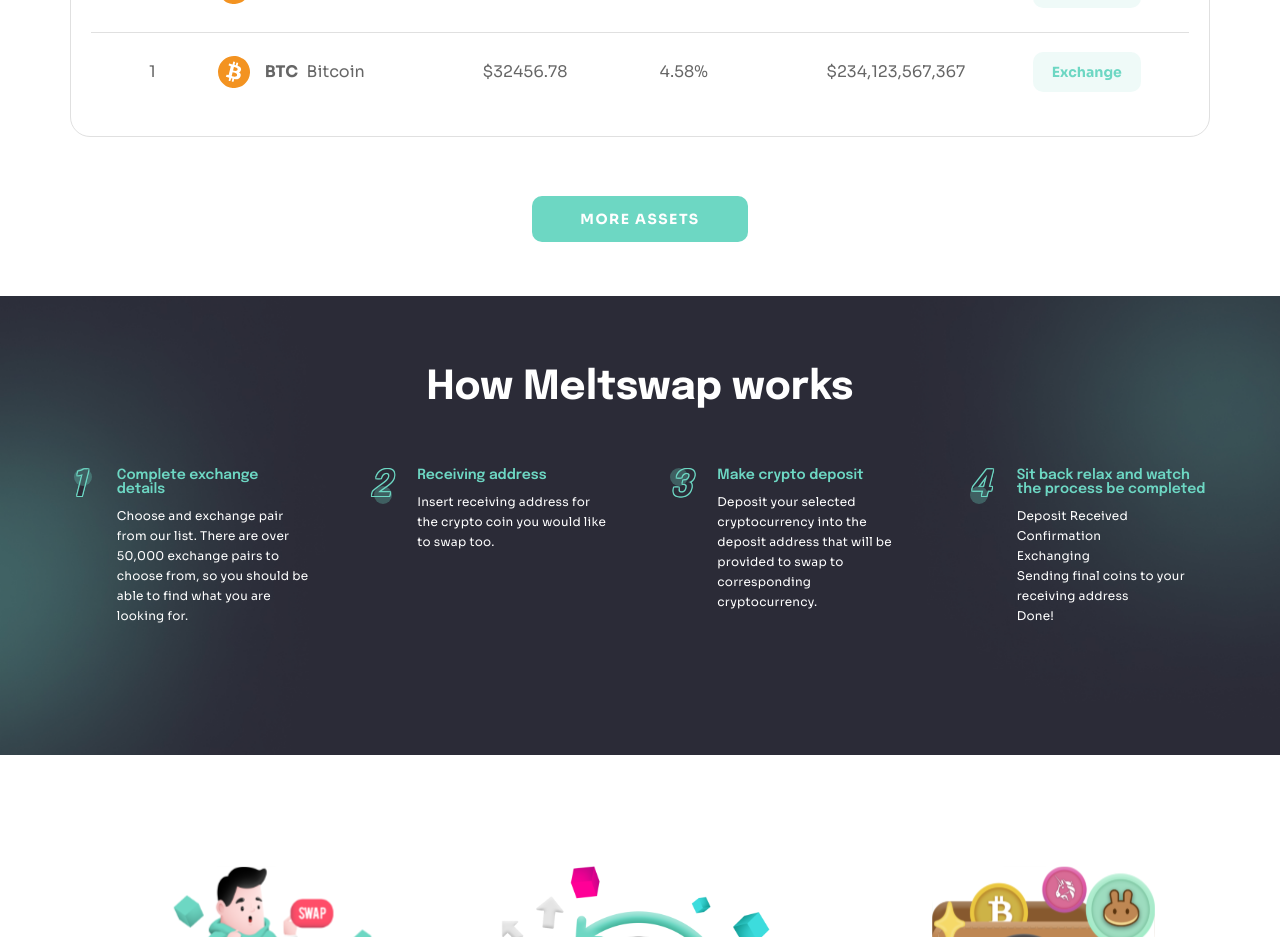
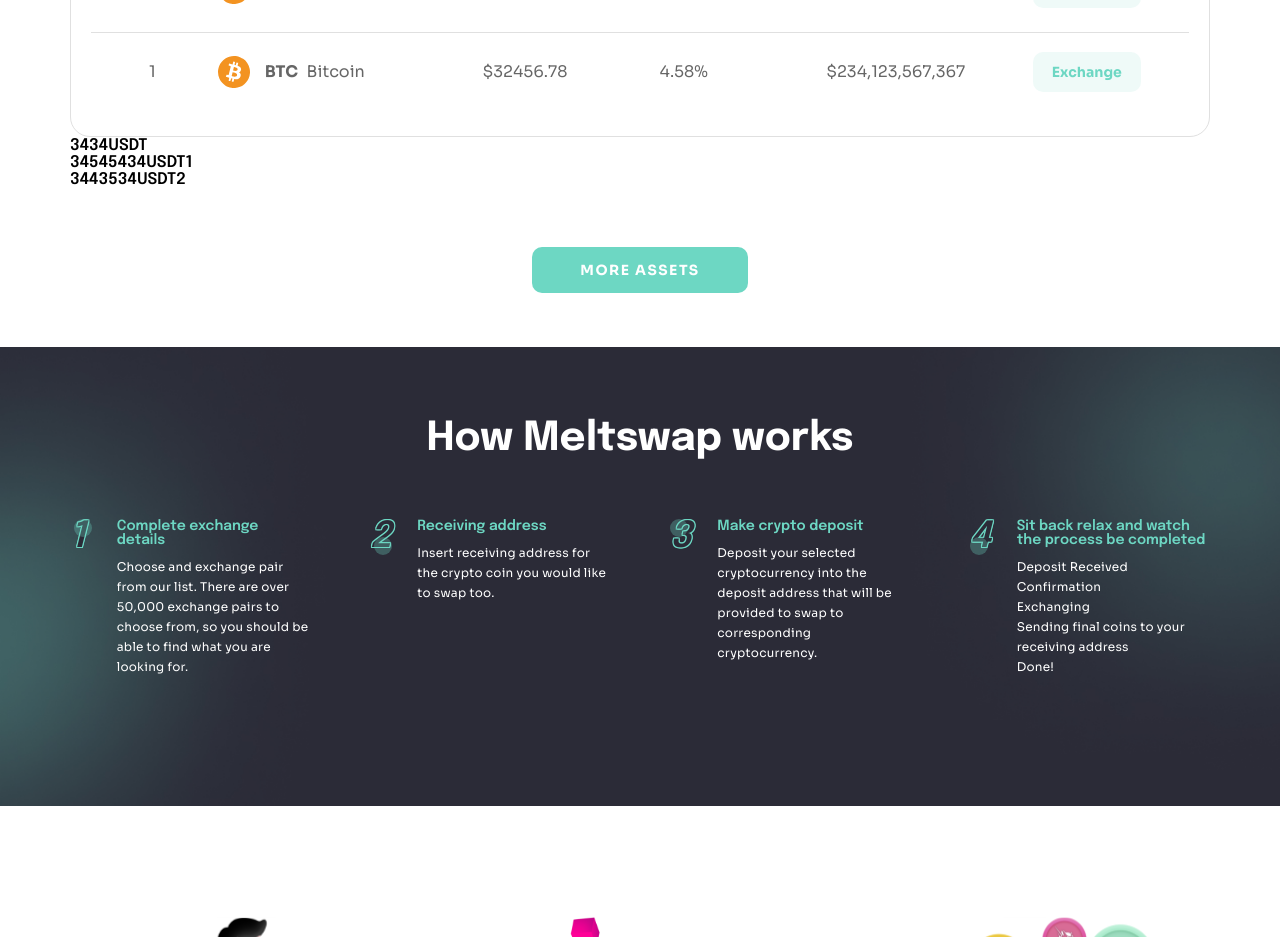
Before and after one commit to dev-smart-ui/meltswap, a React (Create React App) app: page / in a window 1280 px wide. Shown: the part 1160-2097 px from the top of the page. Built offline with nearby package versions, Linux system fonts and the light colour scheme.

Commit message:
add mok data

```diff
--- /dev/null
+++ b/src/pages/home/price/data.js
@@ -0,0 +1,12 @@
+export const DataPrices = [
+    {
+        name:"USDT",
+        currency:"3434"
+    },    {
+        name:"USDT1",
+        currency:"34545434"
+    },    {
+        name:"USDT2",
+        currency:"3443534"
+    },
+]
--- a/src/pages/home/price/price.js
+++ b/src/pages/home/price/price.js
@@ -2,6 +2,10 @@
 import styles from './price.module.scss'
 import bitcoin from './img/bitcoin.svg'
 import {Tabs} from "../../../components/tabs/tabs";
+import {DataPrices} from "./data";
+import {PriceItem} from "./priceItem/priceItem";
+
+
 
 
 const tab1=()=> { return <div>
@@ -83,6 +87,7 @@
         <div className='container'>
             <h2 className={styles.title}>Price charts</h2>
             <Tabs tabList={tabList}/>
+            {DataPrices.map((item,i)=> <PriceItem key={i} item={item}/>)}
             <a href='/' className='btn'>More assets</a>
         </div>
     </section>
--- /dev/null
+++ b/src/pages/home/price/priceItem/priceItem.js
@@ -0,0 +1,12 @@
+import React from 'react';
+import styles from './priceItem.module.scss'
+
+export const PriceItem = ({item}) => {
+
+    return <div className={styles.priceItem}>
+        <>
+            {item.currency}
+            {item.name}
+        </>
+    </div>
+};
--- /dev/null
+++ b/src/pages/home/price/priceItem/priceItem.module.scss
@@ -0,0 +1,3 @@
+.priceItem {
+
+}
```
